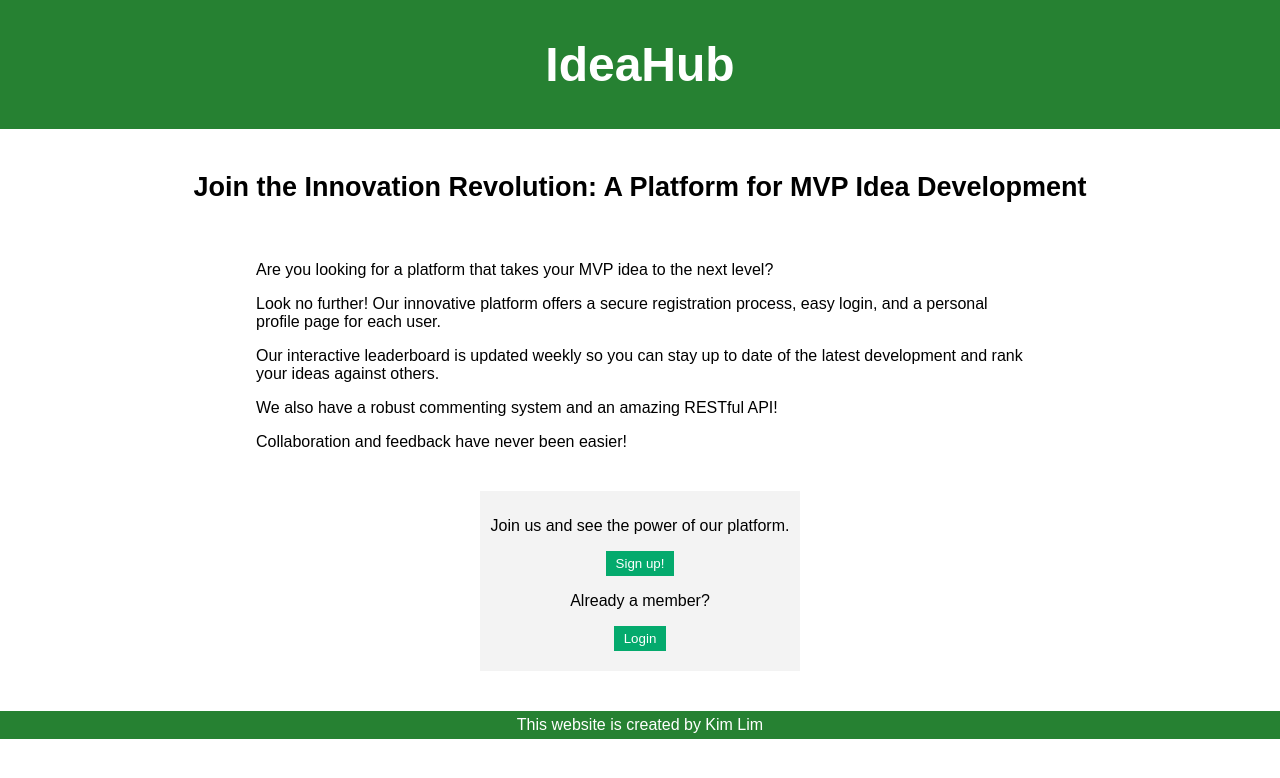
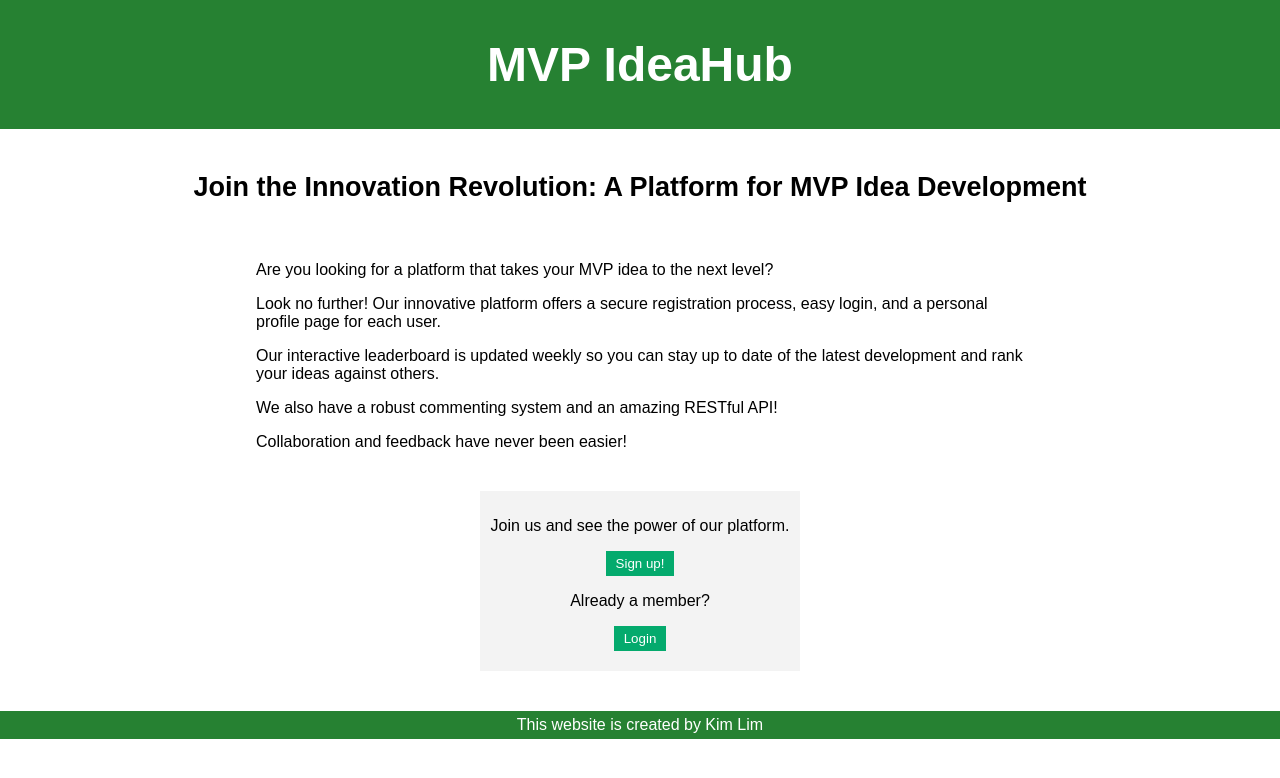
Before and after one commit to lkimdaryl/MVPIdeation, a plain HTML site: page index.html in a window 1280 px wide. Drawn offline with Linux system fonts and the light colour scheme.

Commit message:
readme updated and images

```diff
--- a/index.html
+++ b/index.html
@@ -9,7 +9,7 @@
         <script src="public/homepage.js" defer></script>
     </head>
     <body>
-        <header><h1>IdeaHub</h1></header>
+        <header><h1>MVP IdeaHub</h1></header>
         <div class="title_container">
             <h2>Join the Innovation Revolution: A Platform for MVP Idea Development</h2>
         </div>
```
Also changed, not shown: public/images/Leaderboardpage.JPG (added), public/images/MVPpage.JPG (added), public/images/Profilepage.JPG (added), public/images/Signuppage.JPG (added), public/images/homepage.JPG (added), public/images/login.JPG (added), 1 other file.
